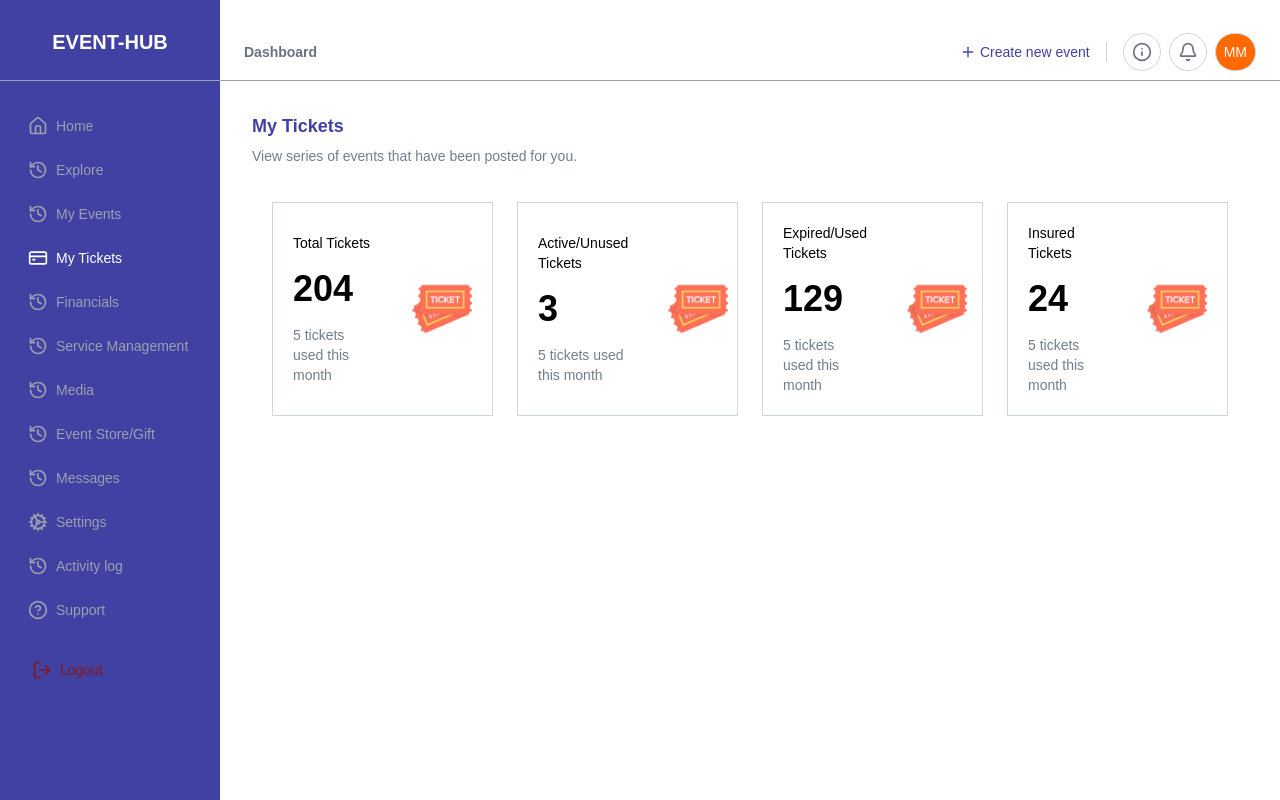
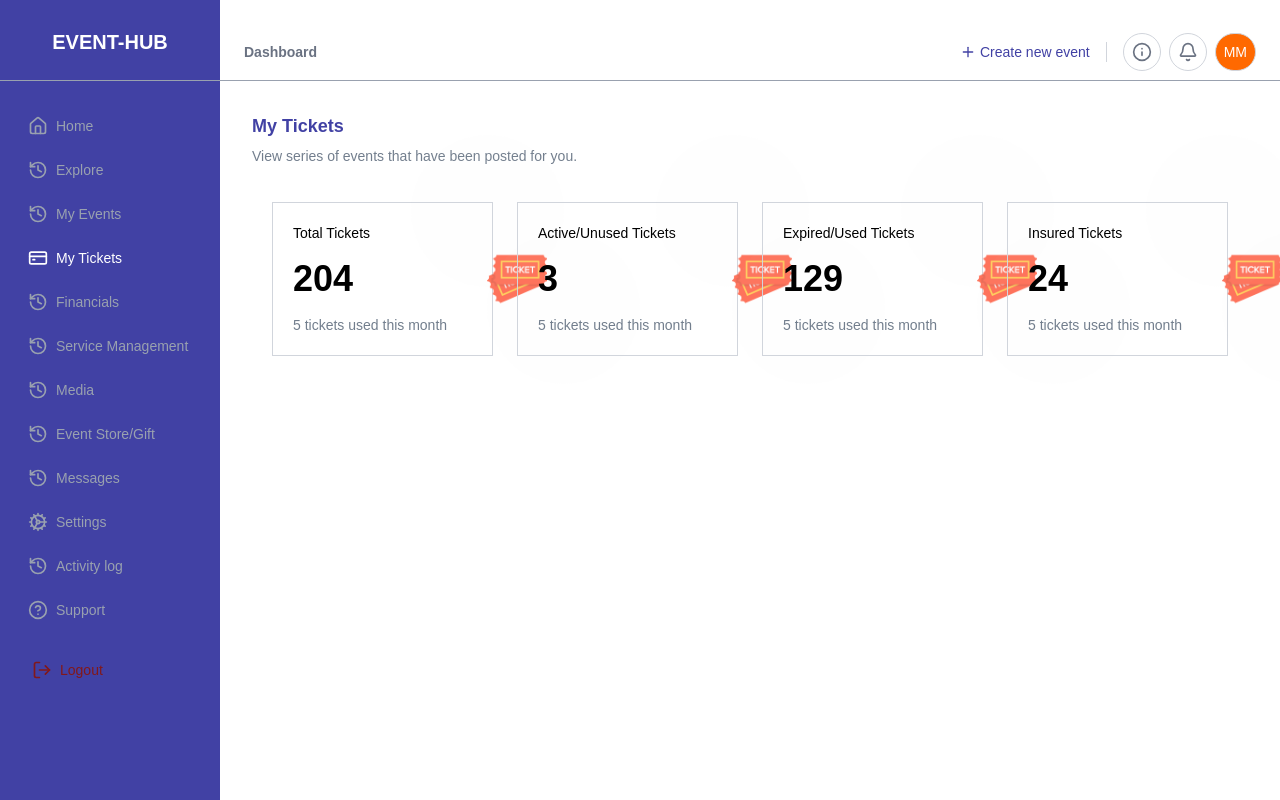
Before and after one commit to C0ntroller01/event-hub, a React (Vite) app: page /my-tickets in a window 1280 px wide. Built offline with nearby package versions, Linux system fonts and the light colour scheme.

Commit message:
feat: Enhance TicketsCard component with improved styling and layout

```diff
--- a/src/components/DashboardLayout/TicketsCard.tsx
+++ b/src/components/DashboardLayout/TicketsCard.tsx
@@ -8,11 +8,15 @@ interface TicketCardProps{
 
 function TicketsCard({name, quantity,info}:TicketCardProps) {
   return (
-    <div className="flex m-3 p-5 gap-10 b border border-borderGray  items-center">
+    <div className="relative flex m-3 p-5 gap-10 border border-borderGray items-center transition-all ease-in duration-300
+              hover:bg-[linear-gradient(296.41deg,#26263B_50.31%,#2F2F47_83.36%)] hover:cursor-pointer hover:scale-110"
+>
+        <div className="absolute w-[152.887px] h-[152.887px] top-[-68.5px] left-34.5 opacity-50 rounded-full bg-[#D9D9D90D]"/>
+        <div className="absolute  w-[152.887px] h-[152.887px] top-[28.61px] left-[214.11px] opacity-50 rounded-full bg-[#D9D9D90D]"/>
         <div className="flex flex-col gap-4">
           <div>{name}</div>
           <div className="text-4xl font-bold">{quantity}</div>
-          <div className="text-textGray">{info}</div>
+          <div className="text-textGray whitespace-nowrap">{info}</div>
         </div>
         <img src="/public/Others/Ticket.png" alt="ticket" className="w-15 h-15" />
     </div>
```
